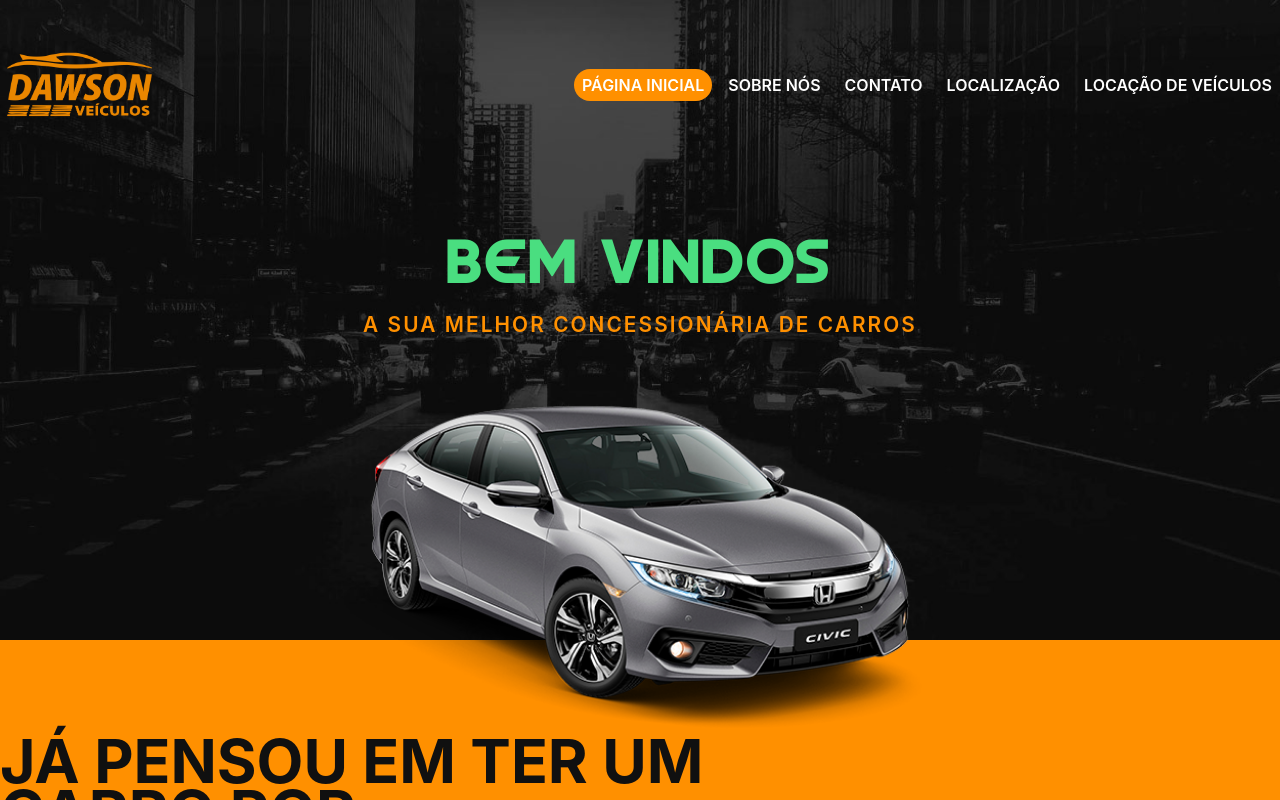
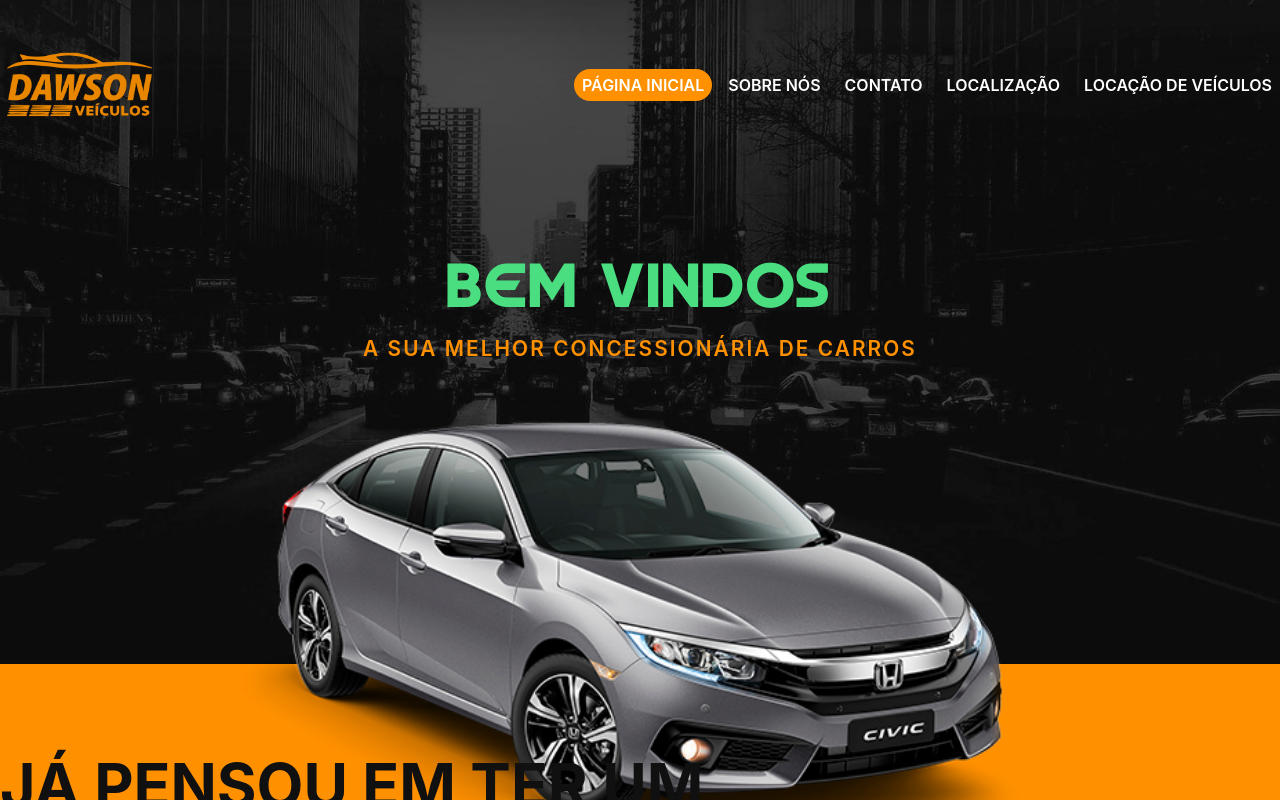
Before and after one commit to FelipeCarlota/dawsonveiculos, a React (Vite) app: page / in a window 1280 px wide. Shown: the top 800 px of the page. Built offline with nearby package versions, Linux system fonts and the light colour scheme; the HTML template or start-up script is replaced by a standard one.

Commit message:
Ajuste do header da página

```diff
--- a/src/App.css
+++ b/src/App.css
@@ -32,6 +32,7 @@ a:hover {
 header {
   background-image: url('../src/img/background-header.jpg');
   background-size: cover;
+  background-position: center;
   background-repeat: no-repeat;
 }
 
--- a/src/components/Header.tsx
+++ b/src/components/Header.tsx
@@ -5,26 +5,42 @@ import CarroBanner from '../img/img-header.png';
 
 export default function Header() {
   return (
-    <header className="h-[80vh] pt-10 relative">
+    <header
+      className="
+        h-[68vh] sm:h-[70vh] md:h-[73vh] lg:h-[83vh] xl:h-[83vh]
+        pt-10
+      "
+    >
       <div className="container mx-auto">
         <div className="flex flex-row justify-center sm:justify-center lg:justify-between items-center flex-wrap w-full">
           <Logo center/>
           <Navbar />
         </div>
-        <div className="flex flex-col justify-center text-center sm:leading-6 lg:leading-10 p-10 md:p-15 lg:p-20 lg:mt-[2rem] gap-6">
+        <div className="
+            flex
+            flex-col
+            justify-center
+            text-center
+            sm:leading-6 lg:leading-10
+            p-10 md:p-15 lg:pt-[4.5rem] lg:pb-[2.5rem] xl:p-10
+            lg:mt-[4rem]
+            xl:mt-[6rem]
+            gap-2 md:gap-6
+          "
+        >
           <Title
             text="Bem vindos"
             className="
               text-white sm:text-red-500 md:text-blue-500 lg:text-orange-400 xl:text-green-400
               font-maximize
               text-center
-              text-[2rem] md:text-[3rem] lg:text-[4rem] xl:text-[4rem]
+              text-[3rem] md:text-[3rem] lg:text-[4rem] xl:text-[4rem]
             "
           />
           <Subtitle
             text="A sua melhor concessionária de carros"
             className="
-              text-[0.8rem] md:text-[1rem] lg:text-[1.3rem]
+              text-[1rem] md:text-[1rem] lg:text-[1.3rem]
               text-[#ff9000]
               font-semibold
               tracking-wider lg:tracking-widest
@@ -32,11 +48,19 @@ export default function Header() {
           />
         </div>
 
-        <div className="w-full">
+        <div
+          className="
+            w-full
+          "
+        >
           <img
             src={CarroBanner}
             alt="Imagem de um carro no banner do site"
-            className="mt-[1.8rem] sm:mt-[0.5rem] md:mt-[1.1rem] lg:mt-[-1.8rem] mx-auto w-full md:w-[90%] lg:w-[48%]"
+            className="
+              mx-auto
+              h-[16rem] sm:h-[19rem] md:h-[22rem] lg:h-[28rem]
+              w-auto
+            "
           />
         </div>
       </div>
```
